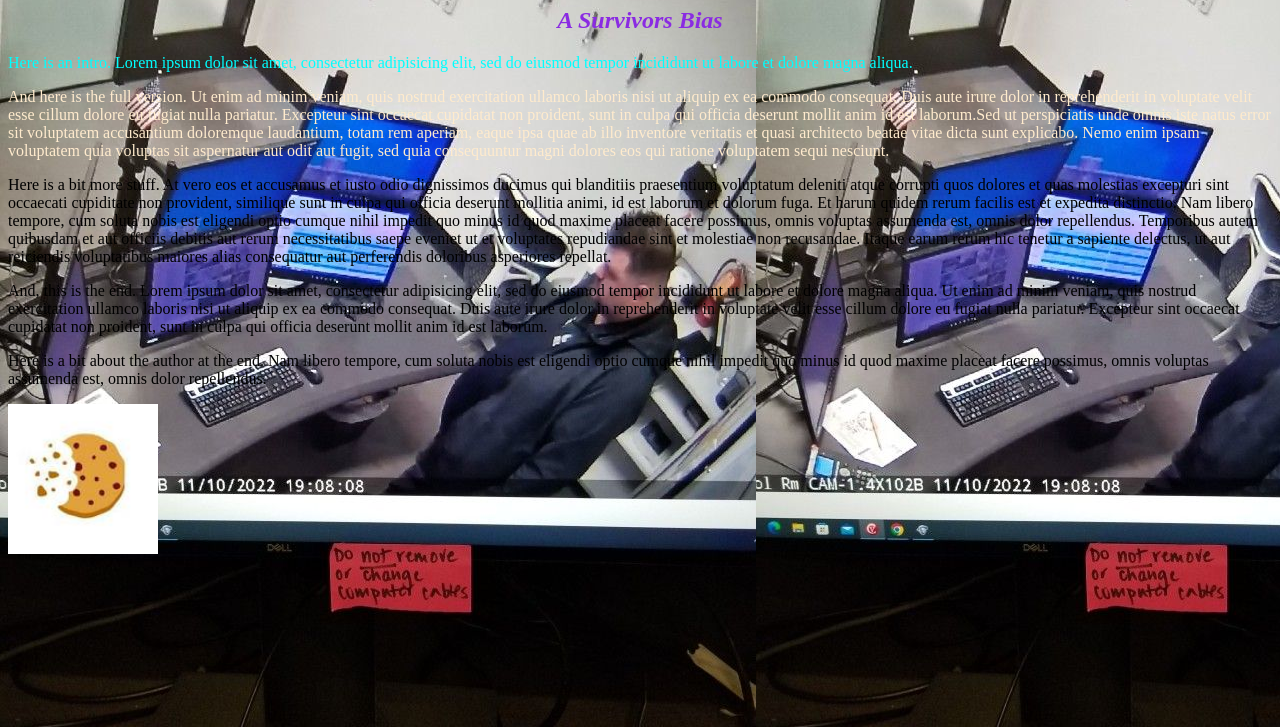
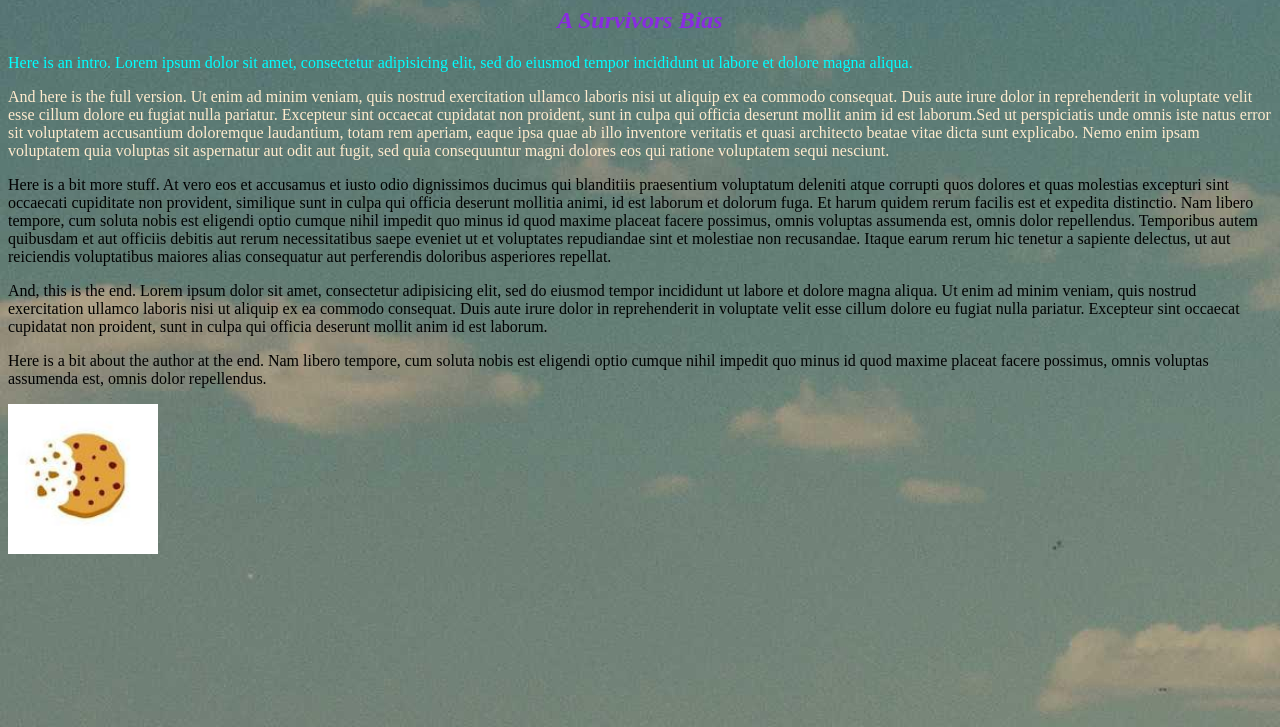
Before and after one commit to NikkitaTorres/my-first-webpage, a plain HTML site: page boring-lecture.html in a window 1280 px wide. Shown: the part 73-800 px from the top of the page. Drawn offline with Linux system fonts and the light colour scheme.

Commit message:
changed background image

```diff
--- a/boring-lecture.html
+++ b/boring-lecture.html
@@ -8,7 +8,7 @@
 
 <style type="text/css">
   body {
-background-image: url('img/image000000.jpg');
+background-image: url('img/281-4928x3264.jpg');
 }
 </style>
 
```
Also changed, not shown: img/281-4928x3264.jpg (added), img/image000000.jpg (deleted).
